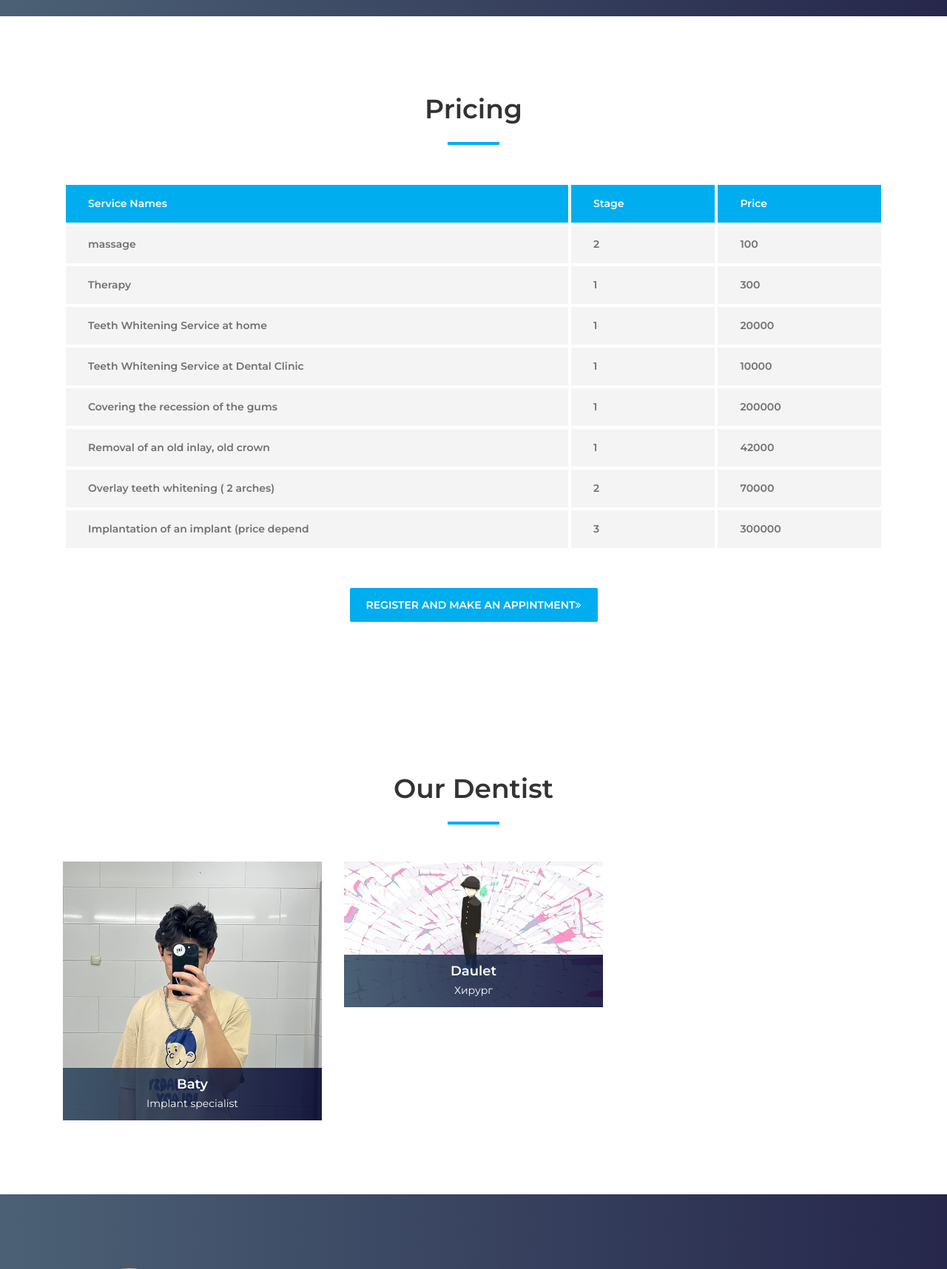
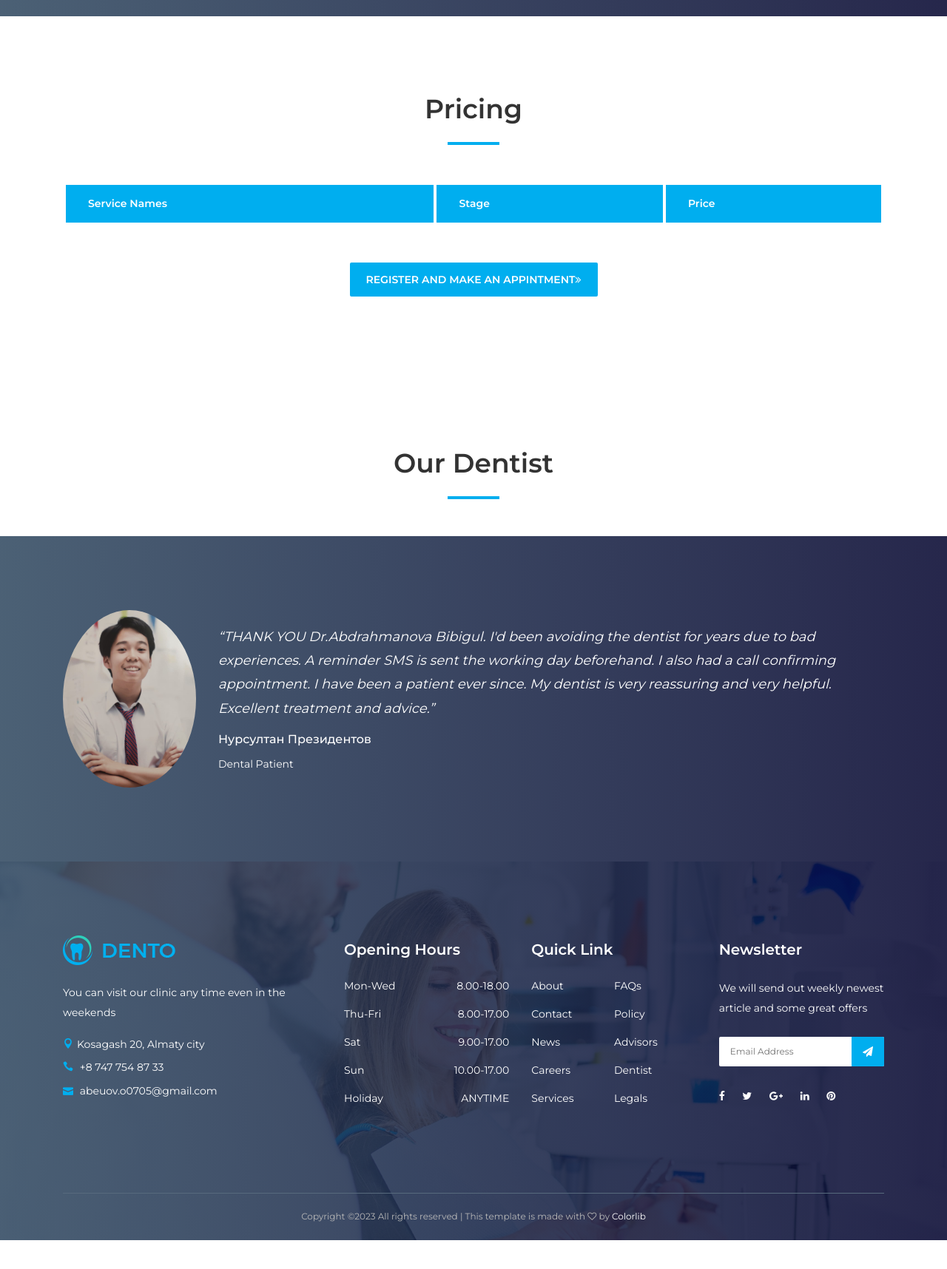
Before and after one commit to astroanime/dentistDjango, a Django app: page / in a window 1280 px wide. Shown: the part 2368-4084 px from the top of the page at 74% size. After the commit the page ends 4045 px from the top, so only its background shows below. Run offline with Django 3.2, Linux system fonts and the light colour scheme; data comes from the database, SQL or seed files in the repository; lists and menus that the app fills with data are empty; some libraries are stand-ins or nearby versions.

Commit message:
'heroku_again_again'

```diff
--- a/website/templates/home.html
+++ b/website/templates/home.html
@@ -207,16 +207,6 @@ Teeth
                   <th scope="col">Price</th>
                 </tr>
               </thead>
-              <tbody>
-                {% for item in servise_list %}
-                <tr>
-                  <th scope="row">{{ item.service.name }}</th>
-                  <td>{{ item.service.quantity }}</td>
-                  <td>{{ item.service.price }}</td>
-
-                </tr>
-              </tbody>
-              {% endfor %}
             </table>
           </div>
         </div>
@@ -253,30 +243,6 @@ Teeth
       </div>
 
       <div class="row">
-      {% for item in doctor_list %}
-        <!-- Single Dentist Area -->
-        <div class="col-12 col-sm-6 col-md-4">
-          <div class="single-dentist-area mb-100">
-          {% if item.doc.image %}
-            <img src="{{ item.doc.image.url }}" alt="">
-          {% endif %}
-            <!-- Dentist Content -->
-            <div class="dentist-content">
-              <!-- Social Info -->
-              <div class="dentist-social-info">
-                <a href="{{ item.doc.f_link }}"><i class="fa fa-facebook"></i></a>
-                <a href="{{ item.doc.i_link }}"><i class="fa fa-twitter"></i></a>
-                <a href="{{ item.doc.g_link }}"><i class="fa fa-google-plus"></i></a>
-              </div>
-              <!-- Dentist Info -->
-              <div class="dentist-info bg-gradient-overlay">
-                <h5>{{ item.doc.name }}</h5>
-                <p>{{ item.doc.proffesion }}</p>
-              </div>
-            </div>
-          </div>
-        </div>
-      {% endfor %}
       </div>
     </div>
   </section>
--- a/website/views.py
+++ b/website/views.py
@@ -32,15 +32,7 @@ def regis(request):
 	context = {'form':form}
 	return render(request, 'auth/regis.html', context)
 def home(request):
-    services= Servise.objects.all()
-    servises = []
-    for service in services:
-        servises.append({"service": service})
-    doctors= Doctor.objects.all()
-    doctor_list = []
-    for doc in doctors:
-        doctor_list.append({"doc": doc})
-    return render(request, "home.html", {"servise_list": servises,"doctor_list": doctor_list})
+    return render(request, "home.html", {})
 def userPage(request):
 	return render(request, 'UserPage.html', {})
 
```
